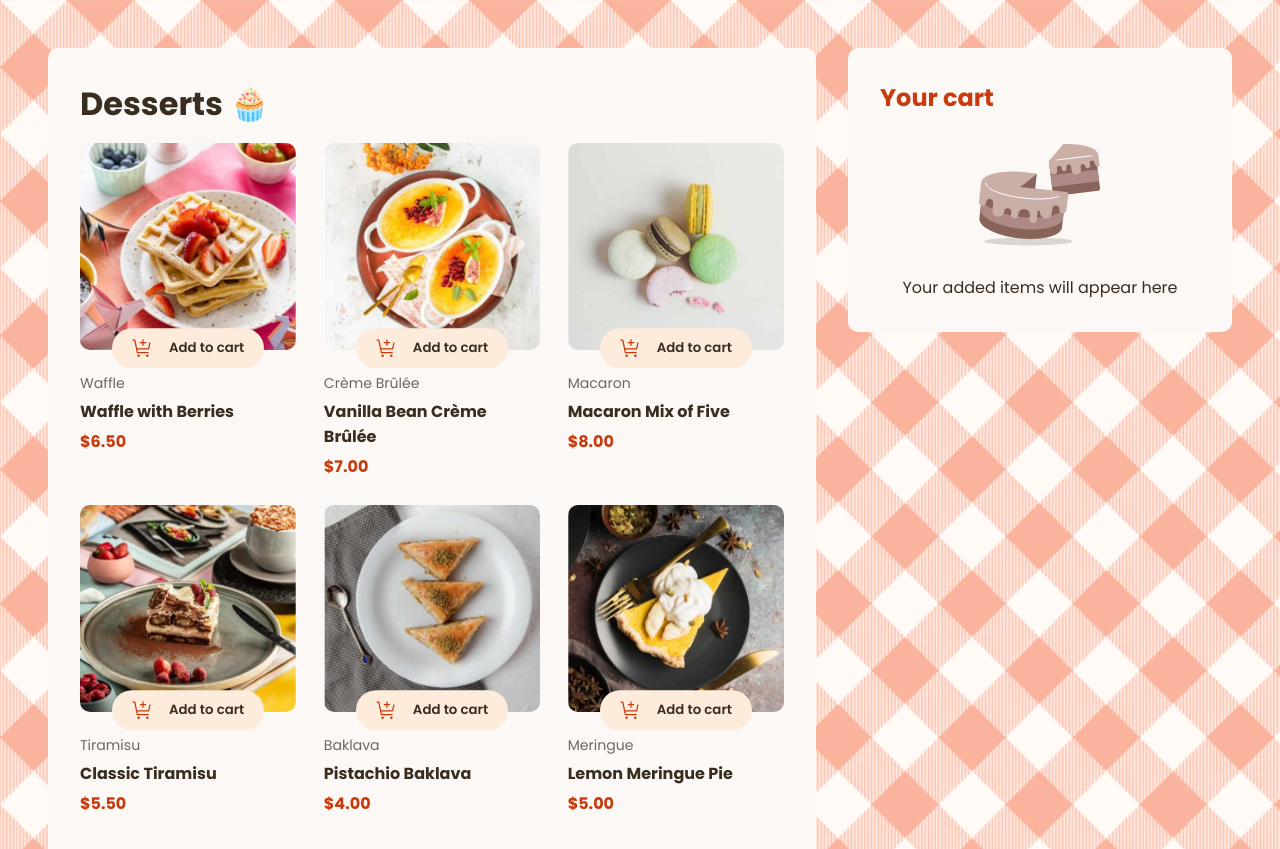
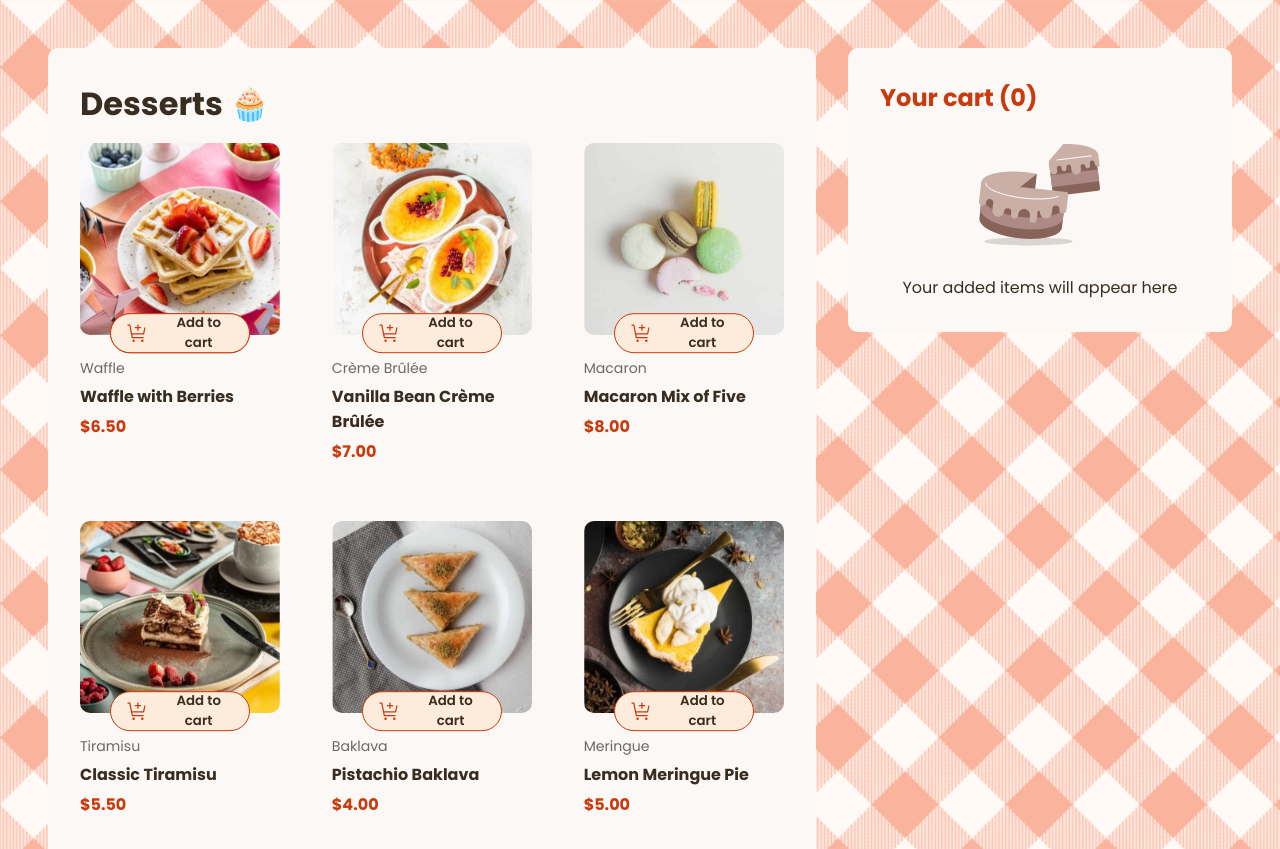
Before and after one commit to ArthurDeOliver/Product-List, a website built with Vite: page index.html in a window 1280 px wide. Shown: the top 849 px of the page. Built offline with nearby package versions, Linux system fonts and the light colour scheme.

Commit message:
melhorar evento e sprint 3 começada

```diff
--- a/index.html
+++ b/index.html
@@ -34,7 +34,7 @@
 
             <footer>
               <div class="btnWrapper">
-                <button class="btnCard">
+                <button class="btnCard" id="addToCart" onclick=addToCartDesaparecer()>
                   <img src="./assets/images/icon-add-to-cart.svg" alt="" />
                   <span>Add to cart</span>
                 </button>
@@ -217,7 +217,6 @@
 
             </footer>
           </li>
-
         </ul>
       </main>
       <aside>
@@ -267,13 +266,15 @@
         </div> -->
 
         <div class="empty">
-          <header><h2>Your cart </h2></header>
+          <header><h2>Your cart (0)</h2></header>
           <img class="imgEmpty" src="./assets/images/illustration-empty-cart.svg" alt="">
           <span>Your added items will appear here</span>
         </div>
 
       </aside>
-    </head>
+
+
+    <script src="./src/app.ts"></script>
     </body>
 
 </html>
--- a/package.json
+++ b/package.json
@@ -17,5 +17,8 @@
     "tsc": "^2.0.4",
     "typescript": "^5.6.2",
     "vite": "^5.4.6"
+  },
+  "dependencies": {
+    "uuid": "^10.0.0"
   }
 }
--- a/src/app.ts
+++ b/src/app.ts
@@ -10,6 +10,25 @@
 */
 
 import { Produto } from "./entites/Produto";
-import * as product from "../data.json";
+import * as p from "../data.json";
+import { Cart } from "./entites/Cart";
 
-console.log(product[1].name);
+const cart = new Cart();
+// console.log(cart);
+
+const produto1 = new Produto("http://example.com", "Fruta", "Maca", 10);
+const produto2 = new Produto("http://example.com", "Fruta", "banana", 30);
+
+cart.addToCart(produto1);
+cart.addToCart(produto2);
+
+console.log(cart);
+console.log(cart.product);
+console.log(cart.total);
+
+function addToCartDesaparecer() {
+  console.log("teste");
+  const button = document.getElementById("addToCart");
+
+  button.style.zIndex = "0";
+}
--- a/src/entites/Cart.ts
+++ b/src/entites/Cart.ts
@@ -0,0 +1,25 @@
+import { Produto } from "./Produto";
+
+export class Cart {
+  private _quantidade: number = 0;
+  private _product: Produto[] = [];
+  private _total: number = 0;
+
+  addToCart(product: Produto) {
+    const productInCart = this._product.includes(product);
+
+    if (!productInCart) {
+      this._product?.push(product);
+    }
+
+    this._total += product.price;
+  }
+
+  get total() {
+    return this._total;
+  }
+
+  get product() {
+    return this._product;
+  }
+}
--- a/src/entites/Produto.ts
+++ b/src/entites/Produto.ts
@@ -23,8 +23,4 @@ export class Produto {
   get name() {
     return this._name;
   }
-
-  // get id() {
-  //   return this._id;
-  // }
 }
--- a/src/styles/style.css
+++ b/src/styles/style.css
@@ -51,11 +51,11 @@ main header {
   display: flex;
   flex-wrap: wrap;
   justify-content: space-between;
-  gap: 1rem;
+  gap: 2rem;
 }
 
 .DessertItem {
-  max-width: calc(33% - 1rem);
+  max-width: calc(33% - 2rem);
   max-height: 330px;
   margin-bottom: 1rem;
 }
@@ -86,8 +86,8 @@ main header {
 .btnAdd {
   position: absolute;
   background-color: var(--button-color-primary);
-  /* display: flex; */
-  display: none;
+  display: flex;
+  /* display: none; */
   font-weight: 600;
   color: var(--background-color);
   justify-content: space-between;
@@ -126,8 +126,8 @@ main header {
   align-items: center;
   gap: 1rem;
   border-radius: 1.88rem;
-  /* border: 0.1rem solid var(--button-color-primary); */
-  border: none;
+  border: 0.1rem solid var(--button-color-primary);
+  /* border: none; */
   background-color: #fdebdb;
   width: 70%;
   height: 2.53rem;
```
Also changed, not shown: 1 other file.
